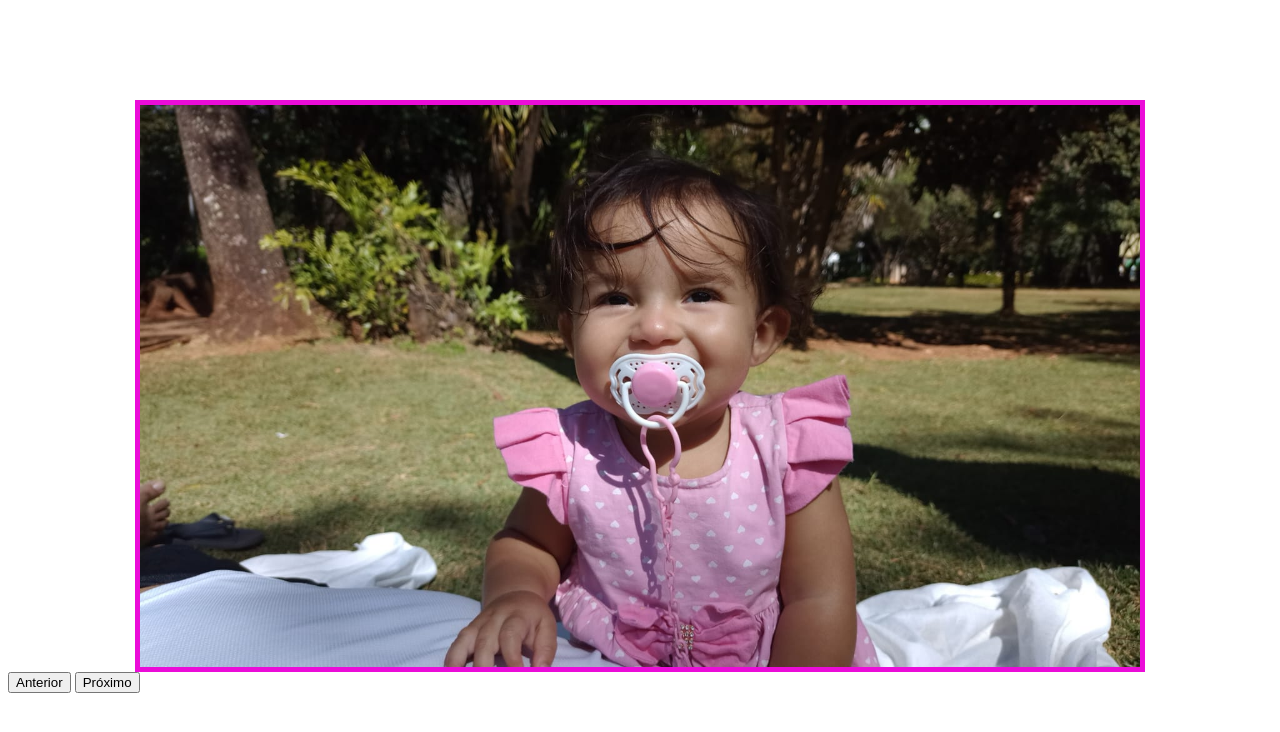
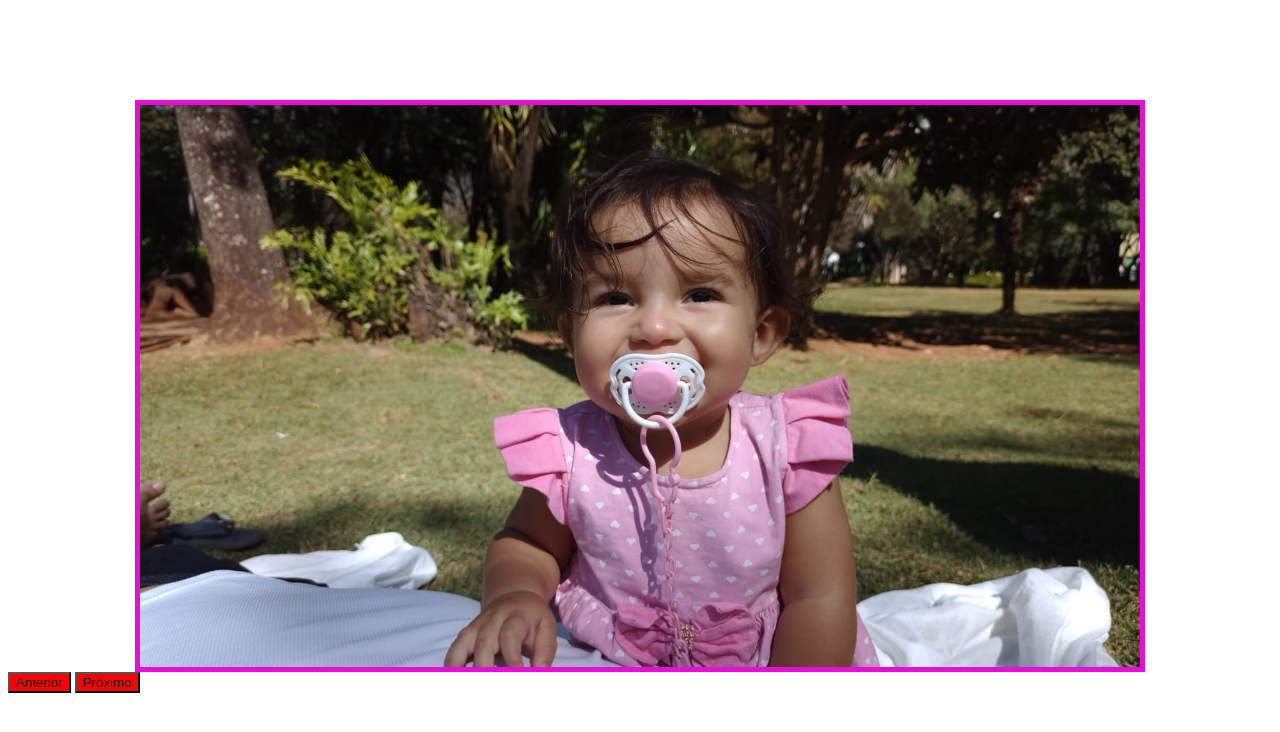
Before and after one commit to SenaJulio/Galeria-de-fotos, a plain HTML site: page Galeria de Foto/index.html in a window 1280 px wide. Drawn offline with Linux system fonts and the light colour scheme.

Commit message:
exercicios

```diff
--- a/Galeria de Foto/index.html
+++ b/Galeria de Foto/index.html
@@ -11,16 +11,22 @@
             flex-wrap: wrap;
             margin: 0 auto;
             margin-top: 100px;
-            bottom: 0;
+
         }
 
         #carrossel img.ativo {
             display: block;
 
+
         }
-         .botao{
-          position: relative;
+        .botao-anterior , .botao-proximo{
+            background-color: red;
+            bottom: 0;
+            margin: 0 auto;
         }
+
+
+
     </style>
 </head>
 <body>
@@ -36,6 +42,8 @@
         <img src="/Galeria de Foto/img/IMG-20230630-WA0104.jpg" alt="Imagem 8">
         <img src="/Galeria de Foto/img/IMG-20230710-WA0004.jpg" alt="Imagem 9">
         <img src="/Galeria de Foto/img/IMG-20230630-WA0036.jpg" alt="Imagem 10">
+
+
     </div>
 
     <button class="botao-anterior" onclick="previous()">Anterior</button>
```
